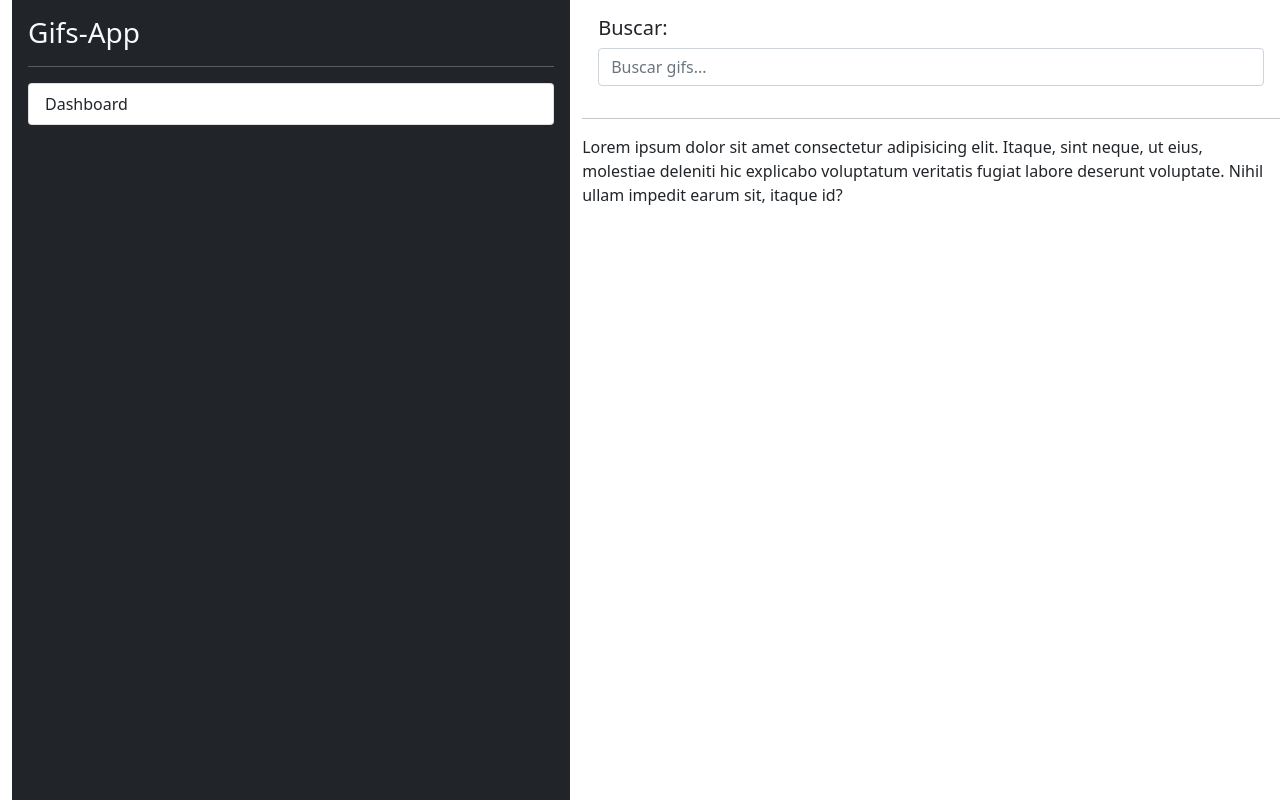
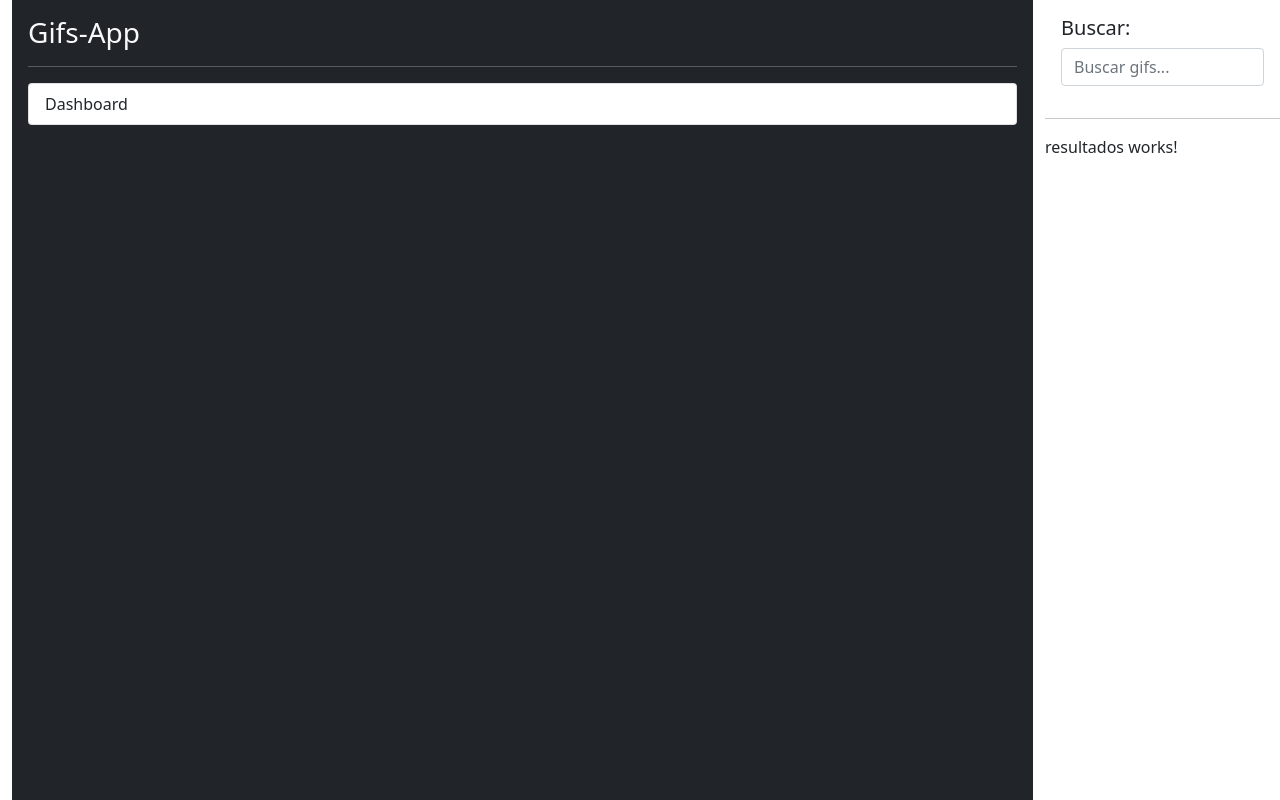
Before and after one commit to patts10/angular-gifApp, an Angular app: page / in a window 1280 px wide. Built offline with nearby package versions, Linux system fonts and the light colour scheme.

Commit message:
create busqueda and resutados components

```diff
--- /dev/null
+++ b/src/app/gifs/busqueda/busqueda.component.html
@@ -0,0 +1,4 @@
+
+
+<h5>Buscar:</h5>
+      <input type="text" class="form-control" placeholder="Buscar gifs...">
--- /dev/null
+++ b/src/app/gifs/busqueda/busqueda.component.ts
@@ -0,0 +1,16 @@
+import { Component, OnInit } from '@angular/core';
+
+@Component({
+  selector: 'app-busqueda',
+  templateUrl: './busqueda.component.html',
+  styles: [
+  ]
+})
+export class BusquedaComponent implements OnInit {
+
+  constructor() { }
+
+  ngOnInit(): void {
+  }
+
+}
--- a/src/app/gifs/gifs-page/gifs-page.component.html
+++ b/src/app/gifs/gifs-page/gifs-page.component.html
@@ -1,7 +1,6 @@
   <div class="row p-3">
     <div class="col">
-      <h5>Buscar:</h5>
-      <input type="text" class="form-control" placeholder="Buscar gifs...">
+      <app-busqueda></app-busqueda>
     </div>
 
   </div>
@@ -9,5 +8,5 @@
   <hr />
 
   <div class="col">
-    Lorem ipsum dolor sit amet consectetur adipisicing elit. Itaque, sint neque, ut eius, molestiae deleniti hic explicabo voluptatum veritatis fugiat labore deserunt voluptate. Nihil ullam impedit earum sit, itaque id?
+    <app-resultados></app-resultados>
   </div>
--- a/src/app/gifs/gifs.module.ts
+++ b/src/app/gifs/gifs.module.ts
@@ -1,12 +1,16 @@
 import { NgModule } from '@angular/core';
 import { CommonModule } from '@angular/common';
 import { GifsPageComponent } from './gifs-page/gifs-page.component';
+import { BusquedaComponent } from './busqueda/busqueda.component';
+import { ResultadosComponent } from './resultados/resultados.component';
 
 
 
 @NgModule({
   declarations: [
-    GifsPageComponent
+    GifsPageComponent,
+    BusquedaComponent,
+    ResultadosComponent
   ],
   exports: [
     GifsPageComponent
--- /dev/null
+++ b/src/app/gifs/resultados/resultados.component.html
@@ -0,0 +1 @@
+<p>resultados works!</p>
--- /dev/null
+++ b/src/app/gifs/resultados/resultados.component.ts
@@ -0,0 +1,16 @@
+import { Component, OnInit } from '@angular/core';
+
+@Component({
+  selector: 'app-resultados',
+  templateUrl: './resultados.component.html',
+  styles: [
+  ]
+})
+export class ResultadosComponent implements OnInit {
+
+  constructor() { }
+
+  ngOnInit(): void {
+  }
+
+}
```
